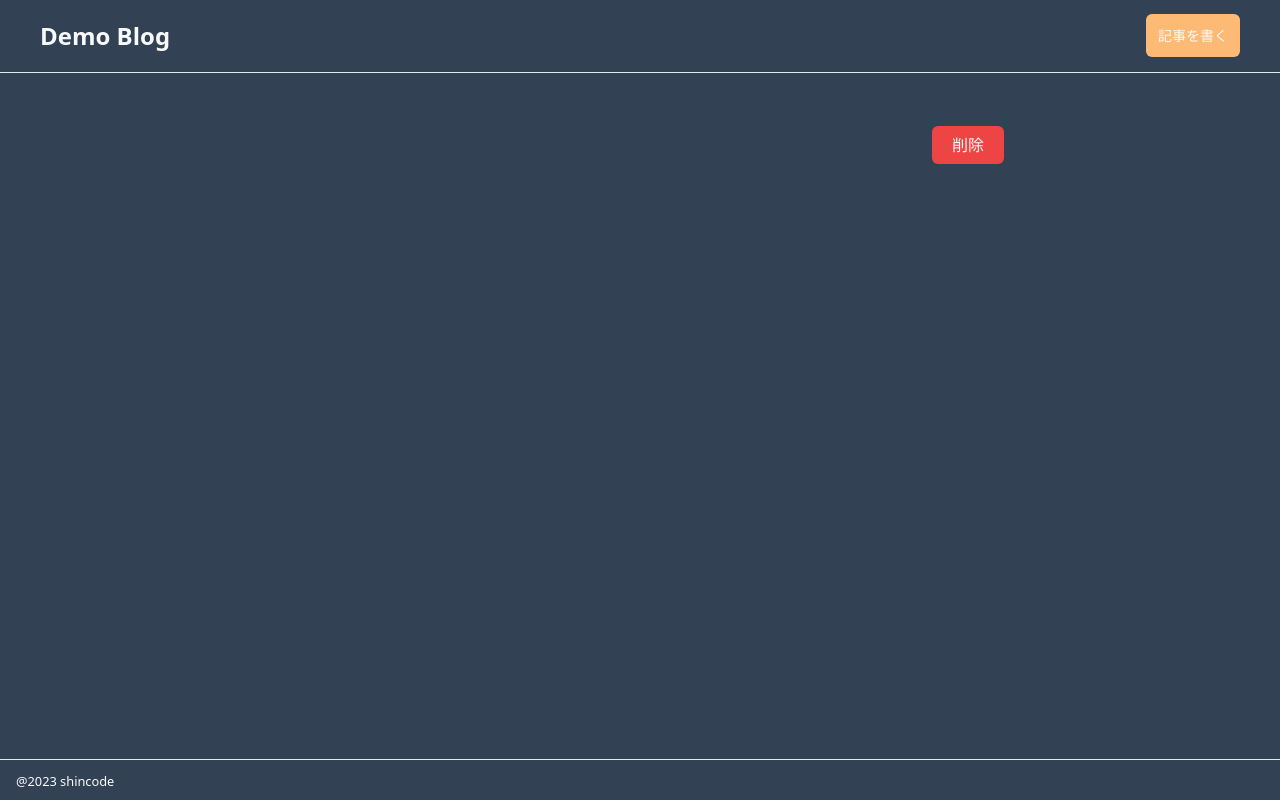
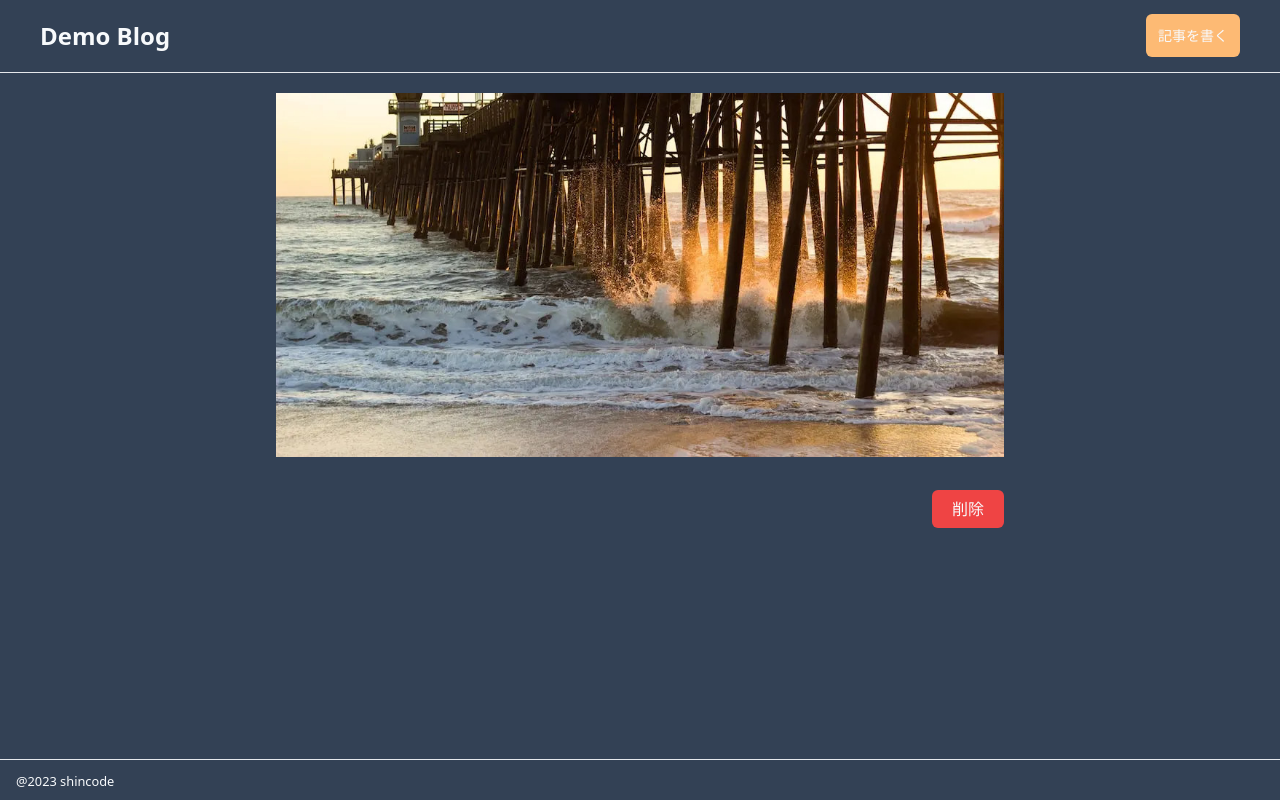
Before and after one commit to bluelawson/demo_blog, a Next.js app: page /articles/1 in a window 1280 px wide. Built offline with nearby package versions, Linux system fonts and the light colour scheme; no server answers; the database is empty.

Commit message:
やっぱり画像は入れる

```diff
--- a/src/app/articles/[id]/page.tsx
+++ b/src/app/articles/[id]/page.tsx
@@ -17,6 +17,12 @@ const Article = async ({ params }: { params: { id: string } }) => {
 
   return (
     <div className="max-w-3xl mx-auto p-5">
+      <Image
+        src={`/sample/articleImage.jpg`}
+        alt="no image"
+        width={1280}
+        height={300}
+      />
       <h1 className="text-4xl text-center mb-10 mt-10">
         {detailArticle.title}
       </h1>
```
